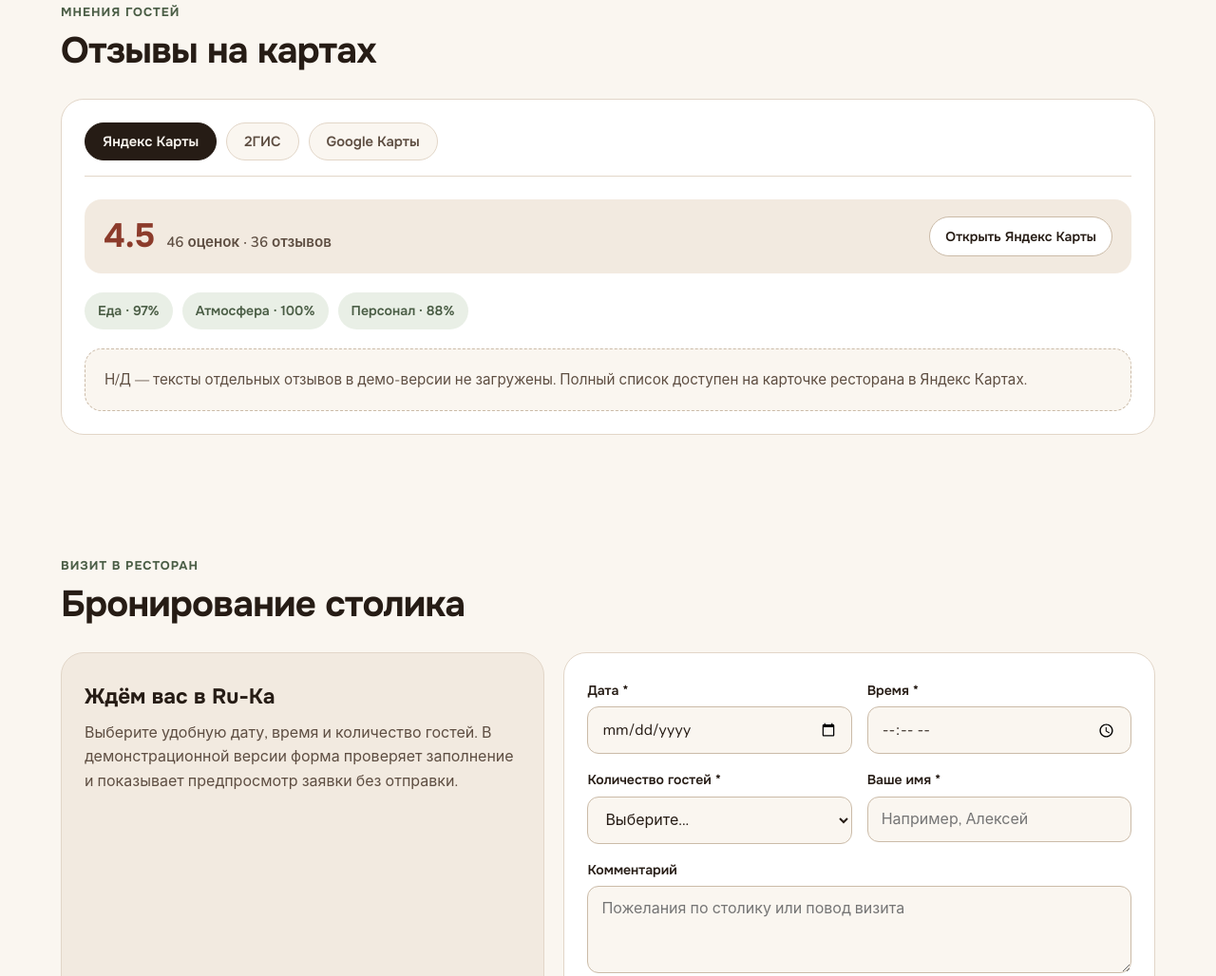
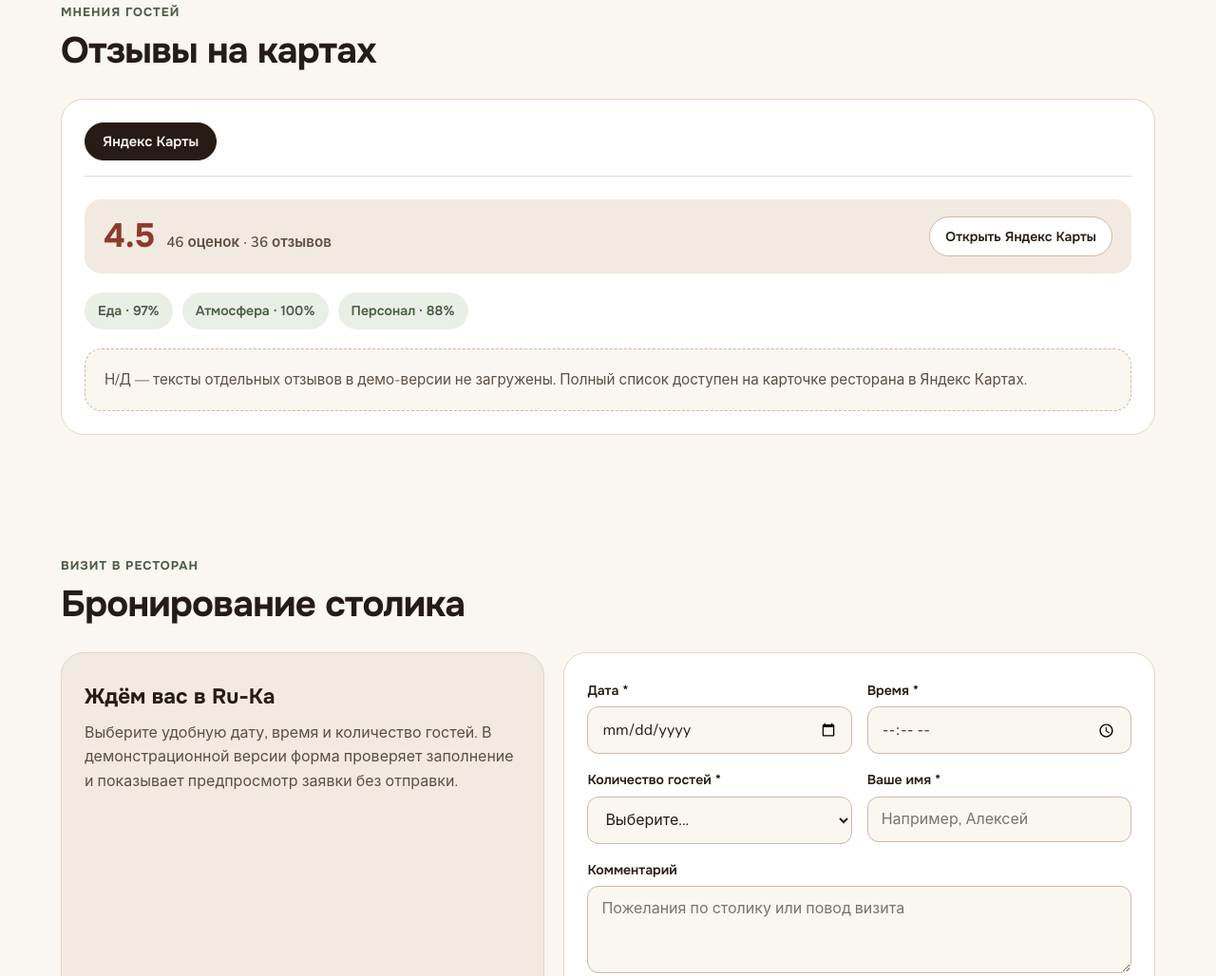
Before and after one commit to 9Promaster9/ru-ka-restaurant, a plain HTML site: page index.html in a window 1280 px wide. Shown: the part 2520-3548 px from the top of the page at 95% size. Drawn offline with nearby package versions, Linux system fonts and the light colour scheme.

Commit message:
Удалил данные 2ГИС и Google Карт, оставил только Яндекс Карты

```diff
--- a/data/data.json
+++ b/data/data.json
@@ -89,38 +89,12 @@
         ],
         "items": [],
         "emptyNote": "Н/Д — тексты отдельных отзывов в демо-версии не загружены. Полный список доступен на карточке ресторана в Яндекс Картах."
-      },
-      {
-        "id": "2gis",
-        "label": "2ГИС",
-        "rating": "3.7",
-        "countText": "14 оценок · 7 отзывов",
-        "url": "https://2gis.ru/saratov/firm/70000001104948307/tab/reviews",
-        "metrics": [],
-        "items": [
-          {
-            "author": "Гость (2ГИС)",
-            "date": "Открытый отзыв",
-            "text": "Были тут впервые. Заказали: харчо — очень вкусно, чашушули — отлично, говяжьи потрошки — на любителя, хачапури — многовато теста, чача — сильная."
-          }
-        ],
-        "emptyNote": "Н/Д"
-      },
-      {
-        "id": "google",
-        "label": "Google Карты",
-        "rating": "Н/Д",
-        "countText": "Н/Д",
-        "url": "",
-        "metrics": [],
-        "items": [],
-        "emptyNote": "Н/Д — открытые отзывы по данному источнику отсутствуют."
       }
     ]
   },
   "contacts": {
     "address": "г. Саратов, Большая Затонская улица, 97",
-    "addressNote": "На 2ГИС также указан адрес: Большая Затонская ул., 97а",
+    "addressNote": "",
     "phone": "+7 (8452) 46-94-94",
     "phoneRaw": "+78452469494",
     "hours": "Н/Д",
@@ -129,10 +103,6 @@
       {
         "label": "Открыть в Яндекс Картах",
         "url": "https://yandex.ru/maps/org/ru_ka/117938428386/"
-      },
-      {
-        "label": "Открыть в 2ГИС",
-        "url": "https://2gis.ru/saratov/firm/70000001104948307"
       }
     ]
   },
--- a/index.html
+++ b/index.html
@@ -240,7 +240,7 @@
           <div class="contact-card">
             <span class="contact-label">Адрес</span>
             <span class="contact-value" id="contactAddress">г. Саратов, Большая Затонская улица, 97</span>
-            <span class="contact-note" id="contactAddressNote">На 2ГИС также указан адрес: Большая Затонская ул., 97а</span>
+            <span class="contact-note" id="contactAddressNote"></span>
           </div>
 
           <div class="contact-card">
--- a/js/data.js
+++ b/js/data.js
@@ -90,38 +90,12 @@ window.RESTAURANT_DATA = {
         ],
         "items": [],
         "emptyNote": "Н/Д — тексты отдельных отзывов в демо-версии не загружены. Полный список доступен на карточке ресторана в Яндекс Картах."
-      },
-      {
-        "id": "2gis",
-        "label": "2ГИС",
-        "rating": "3.7",
-        "countText": "14 оценок · 7 отзывов",
-        "url": "https://2gis.ru/saratov/firm/70000001104948307/tab/reviews",
-        "metrics": [],
-        "items": [
-          {
-            "author": "Гость (2ГИС)",
-            "date": "Открытый отзыв",
-            "text": "Были тут впервые. Заказали: харчо — очень вкусно, чашушули — отлично, говяжьи потрошки — на любителя, хачапури — многовато теста, чача — сильная."
-          }
-        ],
-        "emptyNote": "Н/Д"
-      },
-      {
-        "id": "google",
-        "label": "Google Карты",
-        "rating": "Н/Д",
-        "countText": "Н/Д",
-        "url": "",
-        "metrics": [],
-        "items": [],
-        "emptyNote": "Н/Д — открытые отзывы по данному источнику отсутствуют."
       }
     ]
   },
   "contacts": {
     "address": "г. Саратов, Большая Затонская улица, 97",
-    "addressNote": "На 2ГИС также указан адрес: Большая Затонская ул., 97а",
+    "addressNote": "",
     "phone": "+7 (8452) 46-94-94",
     "phoneRaw": "+78452469494",
     "hours": "Н/Д",
@@ -130,10 +104,6 @@ window.RESTAURANT_DATA = {
       {
         "label": "Открыть в Яндекс Картах",
         "url": "https://yandex.ru/maps/org/ru_ka/117938428386/"
-      },
-      {
-        "label": "Открыть в 2ГИС",
-        "url": "https://2gis.ru/saratov/firm/70000001104948307"
       }
     ]
   },
```
Also changed, not shown: 1 other file.
